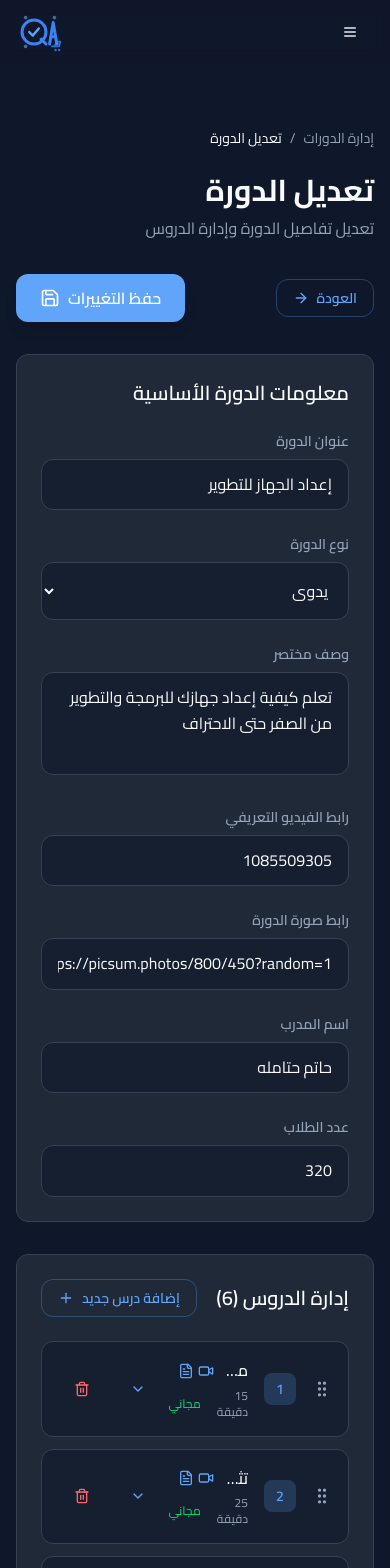
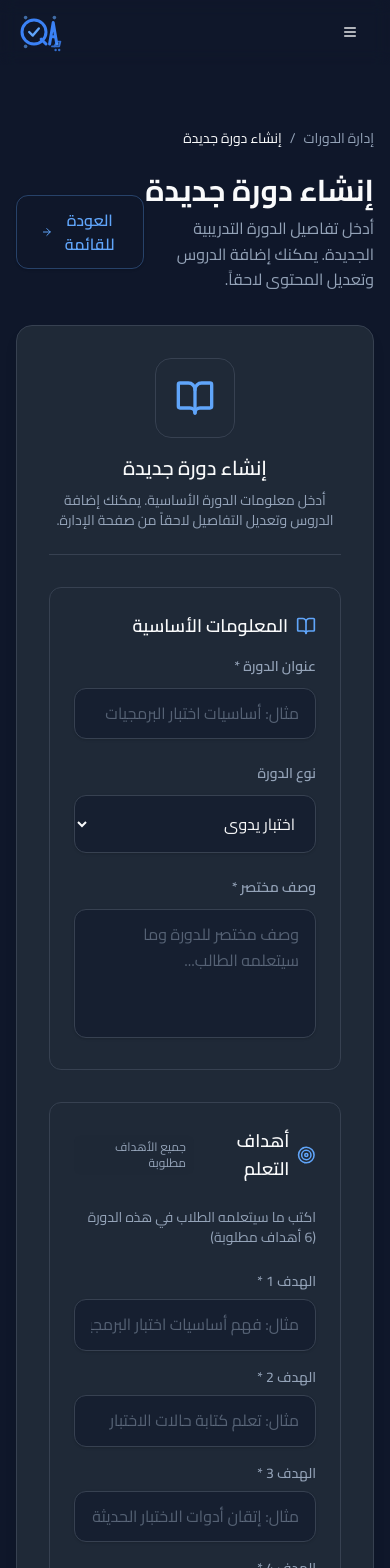
Before and after one commit to Hatamleh/qacart-app, a Next.js app in the folder frontend/: page /sudo/courses/new in a window 390 px wide. Shown: the top 1568 px of the page. Built offline with nearby package versions, Linux system fonts and the light colour scheme.

Commit message:
add an admin course management page

```diff
--- /dev/null
+++ b/frontend/src/app/sudo/courses/new/page.tsx
@@ -0,0 +1,86 @@
+'use client'
+
+import { Navbar } from '@/components/layout/Navbar'
+import { Footer } from '@/components/layout/Footer'
+import { NewCourseForm } from '@/components/admin/NewCourseForm'
+import { ArrowRight } from 'lucide-react'
+import { Button } from '@/components/ui/Button'
+import Link from 'next/link'
+
+export default function NewCoursePage() {
+  // Handle successful course creation
+  const handleCourseCreate = (courseData: any) => {
+    console.log('Course Data:', courseData)
+    alert(`تم إنشاء الدورة "${courseData.title}" بنجاح!`)
+    window.location.href = '/sudo/courses'
+  }
+
+  // Handle form cancellation
+  const handleCancel = () => {
+    window.location.href = '/sudo/courses'
+  }
+
+  return (
+    <div className="min-h-screen" dir="rtl">
+      {/* Navigation */}
+      <Navbar />
+
+      {/* New Course Content */}
+      <main className="pt-32 pb-20">
+        <div className="max-w-4xl mx-auto px-4 lg:px-6">
+
+          {/* Breadcrumb */}
+          <div className="mb-6">
+            <div className="flex items-center gap-2 text-sm text-muted-foreground">
+              <Link
+                href="/sudo/courses"
+                className="hover:text-primary transition-colors flex items-center gap-1"
+              >
+                إدارة الدورات
+              </Link>
+              <span>/</span>
+              <span className="text-foreground">إنشاء دورة جديدة</span>
+            </div>
+          </div>
+
+          {/* Page Header */}
+          <div className="mb-8">
+            <div className="flex items-center justify-between">
+              <div>
+                <h1 className="text-3xl font-bold text-foreground mb-2">
+                  إنشاء دورة جديدة
+                </h1>
+                <p className="text-muted-foreground">
+                  أدخل تفاصيل الدورة التدريبية الجديدة. يمكنك إضافة الدروس وتعديل المحتوى لاحقاً.
+                </p>
+              </div>
+
+              {/* Back Button */}
+              <Link href="/sudo/courses">
+                <Button
+                  variant="outline"
+                  size="md"
+                  icon={ArrowRight}
+                  className="shadow-sm hover:shadow-md"
+                >
+                  العودة للقائمة
+                </Button>
+              </Link>
+            </div>
+          </div>
+
+          {/* Course Creation Form */}
+          <div className="glass rounded-2xl p-8 border border-border shadow-lg">
+            <NewCourseForm
+              onSubmit={handleCourseCreate}
+              onCancel={handleCancel}
+            />
+          </div>
+        </div>
+      </main>
+
+      {/* Footer */}
+      <Footer />
+    </div>
+  )
+}
--- a/frontend/src/app/sudo/courses/page.tsx
+++ b/frontend/src/app/sudo/courses/page.tsx
@@ -1,7 +1,6 @@
 import { Metadata } from 'next'
 import { Navbar } from '@/components/layout/Navbar'
 import { Footer } from '@/components/layout/Footer'
-import { AdminCoursesTable } from '@/components/admin/AdminCoursesTable'
 import { AdminCoursesPageClient } from '@/components/admin/AdminCoursesPageClient'
 import { getAllCourses } from '@/data'
 
--- a/frontend/src/components/admin/AdminCourseEditor.tsx
+++ b/frontend/src/components/admin/AdminCourseEditor.tsx
@@ -15,7 +15,7 @@ export const AdminCourseEditor = ({ course: initialCourse }: AdminCourseEditorPr
   const [isSaving, setIsSaving] = useState(false)
 
   // Handle course basic info changes
-  const handleCourseChange = (field: keyof Course, value: any) => {
+  const handleCourseChange = (field: keyof Course, value:any) => {
     setCourse(prev => ({
       ...prev,
       [field]: value
@@ -29,7 +29,7 @@ export const AdminCourseEditor = ({ course: initialCourse }: AdminCourseEditorPr
       // TODO: Implement actual API call
       await new Promise(resolve => setTimeout(resolve, 1000)) // Simulate API call
       alert('تم حفظ التغييرات بنجاح!')
-    } catch (error) {
+    } catch  {
       alert('حدث خطأ في حفظ التغييرات')
     } finally {
       setIsSaving(false)
--- a/frontend/src/components/admin/AdminCoursesPageClient.tsx
+++ b/frontend/src/components/admin/AdminCoursesPageClient.tsx
@@ -3,10 +3,9 @@
 import { useState } from 'react'
 import { Plus } from 'lucide-react'
 import { Button } from '@/components/ui/Button'
-import { Modal } from '@/components/ui/Modal'
-import { NewCourseForm } from './NewCourseForm'
 import { AdminCoursesTable } from './AdminCoursesTable'
 import { Course } from '@/types/course'
+import Link from 'next/link'
 
 interface AdminCoursesPageClientProps {
   courses: Course[]
@@ -14,56 +13,6 @@ interface AdminCoursesPageClientProps {
 
 export const AdminCoursesPageClient = ({ courses: initialCourses }: AdminCoursesPageClientProps) => {
   const [courses, setCourses] = useState<Course[]>(initialCourses)
-  const [isModalOpen, setIsModalOpen] = useState(false)
-  const [isCreating, setIsCreating] = useState(false)
-
-  // Handle opening the modal
-  const openModal = () => setIsModalOpen(true)
-
-  // Handle closing the modal
-  const closeModal = () => {
-    setIsModalOpen(false)
-    setIsCreating(false)
-  }
-
-  // Handle new course creation
-  const handleCreateCourse = async (courseData: Partial<Course>) => {
-    setIsCreating(true)
-
-    try {
-      // Create new course with generated ID
-      const newCourse: Course = {
-        id: Date.now(), // Simple ID generation for demo
-        title: courseData.title!,
-        shortDescription: courseData.shortDescription!,
-        promoVideoUrl: courseData.promoVideoUrl!,
-        videoThumbnail: courseData.videoThumbnail!,
-        instructor: courseData.instructor!,
-        lastUpdated: courseData.lastUpdated!,
-        lessons: [],
-        type: courseData.type!,
-        durationInMinutes: 0,
-        studentsCount: courseData.studentsCount!,
-        tags: [],
-        learningGoals: []
-      }
-
-      // TODO: In real app, this would be an API call
-      await new Promise(resolve => setTimeout(resolve, 1000)) // Simulate API call
-
-      // Add new course to the list
-      setCourses(prev => [newCourse, ...prev])
-
-      // Close modal and show success
-      closeModal()
-      alert(`تم إنشاء الدورة "${newCourse.title}" بنجاح!`)
-
-    } catch (error) {
-      alert('حدث خطأ في إنشاء الدورة')
-    } finally {
-      setIsCreating(false)
-    }
-  }
 
   return (
     <>
@@ -81,35 +30,22 @@ export const AdminCoursesPageClient = ({ courses: initialCourses }: AdminCourses
 
           {/* Create New Course Button */}
           <div className="flex gap-3">
+            <Link href="/sudo/courses/new">
               <Button
                 variant="primary"
                 size="md"
                 icon={Plus}
-              onClick={openModal}
                 className="shadow-lg hover:shadow-xl"
               >
                 إضافة دورة جديدة
               </Button>
+            </Link>
           </div>
         </div>
       </div>
 
       {/* Courses Table */}
       <AdminCoursesTable courses={courses} />
-
-      {/* New Course Modal */}
-      <Modal
-        isOpen={isModalOpen}
-        onClose={closeModal}
-        title="إنشاء دورة جديدة"
-        size="lg"
-      >
-        <NewCourseForm
-          onSubmit={handleCreateCourse}
-          onCancel={closeModal}
-          isLoading={isCreating}
-        />
-      </Modal>
     </>
   )
 }
--- a/frontend/src/components/admin/NewCourseForm.tsx
+++ b/frontend/src/components/admin/NewCourseForm.tsx
@@ -1,7 +1,7 @@
 'use client'
 
 import { useState } from 'react'
-import { Save, BookOpen } from 'lucide-react'
+import { Save, BookOpen, Target } from 'lucide-react'
 import { Button } from '@/components/ui/Button'
 import { Course } from '@/types/course'
 
@@ -19,56 +19,35 @@ export const NewCourseForm = ({ onSubmit, onCancel, isLoading = false }: NewCour
     promoVideoUrl: '',
     videoThumbnail: '',
     instructorName: 'حاتم حتامله',
-    studentsCount: 0
+    studentsCount: 0,
+    learningGoals: ['', '', '', '', '', ''] // Exactly 6 learning goals
   })
-
-  const [errors, setErrors] = useState<Record<string, string>>({})
 
   // Handle form field changes
   const handleChange = (field: string, value: string | number) => {
     setFormData(prev => ({ ...prev, [field]: value }))
-
-    // Clear error when user starts typing
-    if (errors[field]) {
-      setErrors(prev => ({ ...prev, [field]: '' }))
-    }
   }
 
-  // Validate form
-  const validateForm = () => {
-    const newErrors: Record<string, string> = {}
-
-    if (!formData.title.trim()) {
-      newErrors.title = 'عنوان الدورة مطلوب'
-    }
-
-    if (!formData.shortDescription.trim()) {
-      newErrors.shortDescription = 'وصف الدورة مطلوب'
-    }
-
-    if (!formData.instructorName.trim()) {
-      newErrors.instructorName = 'اسم المدرب مطلوب'
-    }
-
-    setErrors(newErrors)
-    return Object.keys(newErrors).length === 0
+  // Handle learning goals changes
+  const handleLearningGoalChange = (index: number, value: string) => {
+    const newLearningGoals = [...formData.learningGoals]
+    newLearningGoals[index] = value
+    setFormData(prev => ({ ...prev, learningGoals: newLearningGoals }))
   }
 
   // Handle form submission
   const handleSubmit = (e: React.FormEvent) => {
     e.preventDefault()
 
-    if (!validateForm()) return
-
     // Prepare course data
     const courseData: Partial<Course> = {
-      title: formData.title.trim(),
-      shortDescription: formData.shortDescription.trim(),
+      title: formData.title,
+      shortDescription: formData.shortDescription,
       type: formData.type,
-      promoVideoUrl: formData.promoVideoUrl.trim(),
-      videoThumbnail: formData.videoThumbnail.trim() || 'https://picsum.photos/800/450?random=' + Date.now(),
+      promoVideoUrl: formData.promoVideoUrl,
+      videoThumbnail: formData.videoThumbnail || 'https://picsum.photos/800/450?random=' + Date.now(),
       instructor: {
-        name: formData.instructorName.trim(),
+        name: formData.instructorName,
         image: 'https://picsum.photos/200/200?random=instructor'
       },
       studentsCount: formData.studentsCount,
@@ -76,31 +55,42 @@ export const NewCourseForm = ({ onSubmit, onCancel, isLoading = false }: NewCour
       lessons: [],
       durationInMinutes: 0,
       tags: [],
-      learningGoals: []
+      learningGoals: formData.learningGoals
     }
 
     onSubmit(courseData)
   }
 
   return (
-    <div className="space-y-6">
+    <div className="space-y-8">
 
-      {/* Form Description */}
-      <div className="text-center">
-        <div className="w-16 h-16 mx-auto mb-4 bg-primary/20 rounded-xl flex items-center justify-center">
-          <BookOpen className="w-8 h-8 text-primary" />
+      {/* Form Header */}
+      <div className="text-center pb-6 border-b border-border">
+        <div className="w-20 h-20 mx-auto mb-4 glass rounded-2xl flex items-center justify-center border border-primary/20">
+          <BookOpen className="w-10 h-10 text-primary" />
         </div>
-        <p className="text-muted-foreground">
-          أدخل معلومات الدورة الجديدة. يمكنك إضافة الدروس لاحقاً من صفحة التعديل.
+        <h3 className="text-xl font-semibold text-foreground mb-2">
+          إنشاء دورة جديدة
+        </h3>
+        <p className="text-muted-foreground text-sm">
+          أدخل معلومات الدورة الأساسية. يمكنك إضافة الدروس وتعديل التفاصيل لاحقاً من صفحة الإدارة.
         </p>
       </div>
 
       {/* Form */}
-      <form onSubmit={handleSubmit} className="space-y-6">
+      <form onSubmit={handleSubmit} className="space-y-8">
 
-        {/* Course Title */}
-        <div>
-          <label className="block text-sm font-semibold text-muted-foreground mb-2">
+        {/* Basic Information Section */}
+        <div className="glass rounded-xl p-6 border border-border space-y-6">
+          <h4 className="text-lg font-semibold text-foreground mb-4 flex items-center gap-2">
+            <BookOpen className="w-5 h-5 text-primary" />
+            المعلومات الأساسية
+          </h4>
+
+          {/* Course Title & Type Row */}
+          <div className="grid grid-cols-1 lg:grid-cols-3 gap-6">
+            <div className="lg:col-span-2">
+              <label className="block text-sm font-semibold text-muted-foreground mb-3">
                 عنوان الدورة *
               </label>
               <input
@@ -108,27 +98,18 @@ export const NewCourseForm = ({ onSubmit, onCancel, isLoading = false }: NewCour
                 value={formData.title}
                 onChange={(e) => handleChange('title', e.target.value)}
                 placeholder="مثال: أساسيات اختبار البرمجيات"
-            className={`
-              w-full px-4 py-3 rounded-xl border bg-background/50 text-foreground
-              placeholder:text-muted-foreground/50 focus:outline-none focus:ring-2
-              focus:ring-primary/25 transition-all duration-200
-              ${errors.title ? 'border-red-500 focus:border-red-500' : 'border-border focus:border-primary/30'}
-            `}
+                className="w-full px-4 py-3 rounded-xl border border-border bg-background/50 text-foreground placeholder:text-muted-foreground/50 focus:outline-none focus:ring-2 focus:ring-primary/25 focus:border-primary/30 transition-all duration-200 shadow-sm"
               />
-          {errors.title && (
-            <p className="text-red-400 text-sm mt-1">{errors.title}</p>
-          )}
             </div>
 
-        {/* Course Type */}
             <div>
-          <label className="block text-sm font-semibold text-muted-foreground mb-2">
+              <label className="block text-sm font-semibold text-muted-foreground mb-3">
                 نوع الدورة
               </label>
               <select
                 value={formData.type}
                 onChange={(e) => handleChange('type', e.target.value)}
-            className="w-full px-4 py-3 rounded-xl border border-border bg-background/50 text-foreground focus:outline-none focus:ring-2 focus:ring-primary/25 focus:border-primary/30"
+                className="w-full px-4 py-3 rounded-xl border border-border bg-background/50 text-foreground focus:outline-none focus:ring-2 focus:ring-primary/25 focus:border-primary/30 shadow-sm"
               >
                 <option value="manual">اختبار يدوي</option>
                 <option value="automation">اختبار الأتمتة</option>
@@ -136,56 +117,95 @@ export const NewCourseForm = ({ onSubmit, onCancel, isLoading = false }: NewCour
                 <option value="performance">اختبار الأداء</option>
               </select>
             </div>
+          </div>
 
           {/* Short Description */}
           <div>
-          <label className="block text-sm font-semibold text-muted-foreground mb-2">
+            <label className="block text-sm font-semibold text-muted-foreground mb-3">
               وصف مختصر *
             </label>
             <textarea
               value={formData.shortDescription}
               onChange={(e) => handleChange('shortDescription', e.target.value)}
-            rows={3}
+              rows={4}
               placeholder="وصف مختصر للدورة وما سيتعلمه الطالب..."
-            className={`
-              w-full px-4 py-3 rounded-xl border bg-background/50 text-foreground
-              placeholder:text-muted-foreground/50 focus:outline-none focus:ring-2
-              focus:ring-primary/25 transition-all duration-200 resize-none
-              ${errors.shortDescription ? 'border-red-500 focus:border-red-500' : 'border-border focus:border-primary/30'}
-            `}
+              className="w-full px-4 py-3 rounded-xl border border-border bg-background/50 text-foreground placeholder:text-muted-foreground/50 focus:outline-none focus:ring-2 focus:ring-primary/25 focus:border-primary/30 transition-all duration-200 resize-none shadow-sm"
             />
-          {errors.shortDescription && (
-            <p className="text-red-400 text-sm mt-1">{errors.shortDescription}</p>
-          )}
+          </div>
         </div>
 
+        {/* Learning Goals Section */}
+        <div className="glass rounded-xl p-6 border border-border space-y-6">
+          <div className="flex items-center justify-between">
+            <h4 className="text-lg font-semibold text-foreground flex items-center gap-2">
+              <Target className="w-5 h-5 text-primary" />
+              أهداف التعلم
+            </h4>
+            <span className="text-xs text-muted-foreground bg-muted/50 px-2 py-1 rounded-lg">
+              جميع الأهداف مطلوبة
+            </span>
+          </div>
+
+          <p className="text-sm text-muted-foreground">
+            اكتب ما سيتعلمه الطلاب في هذه الدورة (6 أهداف مطلوبة)
+          </p>
+
+          <div className="grid grid-cols-1 md:grid-cols-2 gap-4">
+            {formData.learningGoals.map((goal, index) => (
+              <div key={index}>
+                <label className="block text-sm font-medium text-muted-foreground mb-2">
+                  الهدف {index + 1} *
+                </label>
+                <input
+                  type="text"
+                  value={goal}
+                  onChange={(e) => handleLearningGoalChange(index, e.target.value)}
+                  placeholder={`مثال: ${index === 0 ? 'فهم أساسيات اختبار البرمجيات' : index === 1 ? 'تعلم كتابة حالات الاختبار' : 'إتقان أدوات الاختبار الحديثة'}`}
+                  className="w-full px-4 py-3 rounded-xl border border-border bg-background/50 text-foreground placeholder:text-muted-foreground/50 focus:outline-none focus:ring-2 focus:ring-primary/25 focus:border-primary/30 shadow-sm"
+                />
+              </div>
+            ))}
+          </div>
+
+        </div>
+
+        {/* Instructor & Media Section */}
+        <div className="glass rounded-xl p-6 border border-border space-y-6">
+          <h4 className="text-lg font-semibold text-foreground mb-4">
+            معلومات المدرب والوسائط
+          </h4>
+
+          <div className="grid grid-cols-1 md:grid-cols-2 gap-6">
             {/* Instructor Name */}
             <div>
-          <label className="block text-sm font-semibold text-muted-foreground mb-2">
+              <label className="block text-sm font-semibold text-muted-foreground mb-3">
                 اسم المدرب *
               </label>
               <input
                 type="text"
                 value={formData.instructorName}
                 onChange={(e) => handleChange('instructorName', e.target.value)}
-            className={`
-              w-full px-4 py-3 rounded-xl border bg-background/50 text-foreground
-              placeholder:text-muted-foreground/50 focus:outline-none focus:ring-2
-              focus:ring-primary/25 transition-all duration-200
-              ${errors.instructorName ? 'border-red-500 focus:border-red-500' : 'border-border focus:border-primary/30'}
-            `}
+                className="w-full px-4 py-3 rounded-xl border border-border bg-background/50 text-foreground placeholder:text-muted-foreground/50 focus:outline-none focus:ring-2 focus:ring-primary/25 focus:border-primary/30 transition-all duration-200 shadow-sm"
               />
-          {errors.instructorName && (
-            <p className="text-red-400 text-sm mt-1">{errors.instructorName}</p>
-          )}
             </div>
 
-        {/* Optional Fields */}
-        <div className="grid grid-cols-1 md:grid-cols-2 gap-4">
+            {/* Students Count */}
+            <div>
+              <label className="block text-sm font-semibold text-muted-foreground mb-3">
+                عدد الطلاب المبدئي
+              </label>
+              <input
+                type="number"
+                min="0"
+                value={formData.studentsCount}
+                onChange={(e) => handleChange('studentsCount', parseInt(e.target.value) || 0)}
+                className="w-full px-4 py-3 rounded-xl border border-border bg-background/50 text-foreground placeholder:text-muted-foreground/50 focus:outline-none focus:ring-2 focus:ring-primary/25 focus:border-primary/30 shadow-sm"
+              />
+            </div>
 
             {/* Promo Video URL */}
             <div>
-            <label className="block text-sm font-semibold text-muted-foreground mb-2">
+              <label className="block text-sm font-semibold text-muted-foreground mb-3">
                 معرف فيديو Vimeo (اختياري)
               </label>
               <input
@@ -193,28 +213,13 @@ export const NewCourseForm = ({ onSubmit, onCancel, isLoading = false }: NewCour
                 value={formData.promoVideoUrl}
                 onChange={(e) => handleChange('promoVideoUrl', e.target.value)}
                 placeholder="مثال: 1085509305"
-              className="w-full px-4 py-3 rounded-xl border border-border bg-background/50 text-foreground placeholder:text-muted-foreground/50 focus:outline-none focus:ring-2 focus:ring-primary/25 focus:border-primary/30"
+                className="w-full px-4 py-3 rounded-xl border border-border bg-background/50 text-foreground placeholder:text-muted-foreground/50 focus:outline-none focus:ring-2 focus:ring-primary/25 focus:border-primary/30 shadow-sm"
               />
-          </div>
-
-          {/* Students Count */}
-          <div>
-            <label className="block text-sm font-semibold text-muted-foreground mb-2">
-              عدد الطلاب المبدئي
-            </label>
-            <input
-              type="number"
-              min="0"
-              value={formData.studentsCount}
-              onChange={(e) => handleChange('studentsCount', parseInt(e.target.value) || 0)}
-              className="w-full px-4 py-3 rounded-xl border border-border bg-background/50 text-foreground placeholder:text-muted-foreground/50 focus:outline-none focus:ring-2 focus:ring-primary/25 focus:border-primary/30"
-            />
-          </div>
             </div>
 
             {/* Video Thumbnail URL */}
             <div>
-          <label className="block text-sm font-semibold text-muted-foreground mb-2">
+              <label className="block text-sm font-semibold text-muted-foreground mb-3">
                 رابط صورة الدورة (اختياري)
               </label>
               <input
@@ -222,21 +227,30 @@ export const NewCourseForm = ({ onSubmit, onCancel, isLoading = false }: NewCour
                 value={formData.videoThumbnail}
                 onChange={(e) => handleChange('videoThumbnail', e.target.value)}
                 placeholder="https://example.com/image.jpg"
-            className="w-full px-4 py-3 rounded-xl border border-border bg-background/50 text-foreground placeholder:text-muted-foreground/50 focus:outline-none focus:ring-2 focus:ring-primary/25 focus:border-primary/30"
+                className="w-full px-4 py-3 rounded-xl border border-border bg-background/50 text-foreground placeholder:text-muted-foreground/50 focus:outline-none focus:ring-2 focus:ring-primary/25 focus:border-primary/30 shadow-sm"
               />
-          <p className="text-xs text-muted-foreground mt-1">
-            إذا تُركت فارغة، سيتم إنشاء صورة افتراضية
+            </div>
+          </div>
+
+          <p className="text-xs text-muted-foreground">
+            💡 إذا تُركت صورة الدورة فارغة، سيتم إنشاء صورة افتراضية تلقائياً
           </p>
         </div>
 
         {/* Action Buttons */}
-        <div className="flex items-center justify-end gap-3 pt-4">
+        <div className="glass rounded-xl p-6 border border-border">
+          <div className="flex items-center justify-between">
+            <p className="text-sm text-muted-foreground">
+              تأكد من صحة جميع البيانات قبل إنشاء الدورة
+            </p>
+            <div className="flex items-center gap-3">
               <Button
                 type="button"
                 variant="ghost"
                 size="md"
                 onClick={onCancel}
                 disabled={isLoading}
+                className="min-w-[100px]"
               >
                 إلغاء
               </Button>
@@ -247,10 +261,12 @@ export const NewCourseForm = ({ onSubmit, onCancel, isLoading = false }: NewCour
                 size="md"
                 icon={Save}
                 loading={isLoading}
-            className="min-w-[120px]"
+                className="min-w-[140px] shadow-lg hover:shadow-xl"
               >
                 إنشاء الدورة
               </Button>
+            </div>
+          </div>
         </div>
       </form>
     </div>
```
Lines whose indentation alone changed are shown as unchanged.
